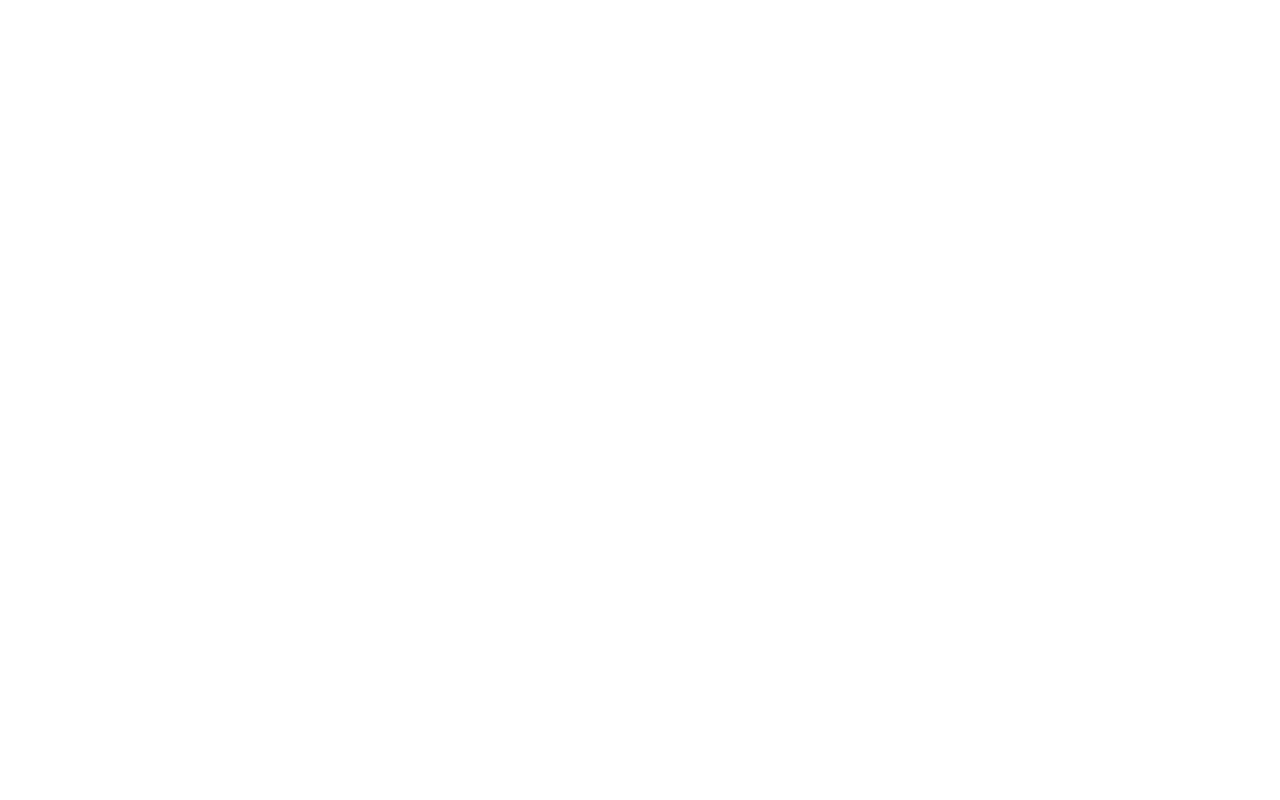
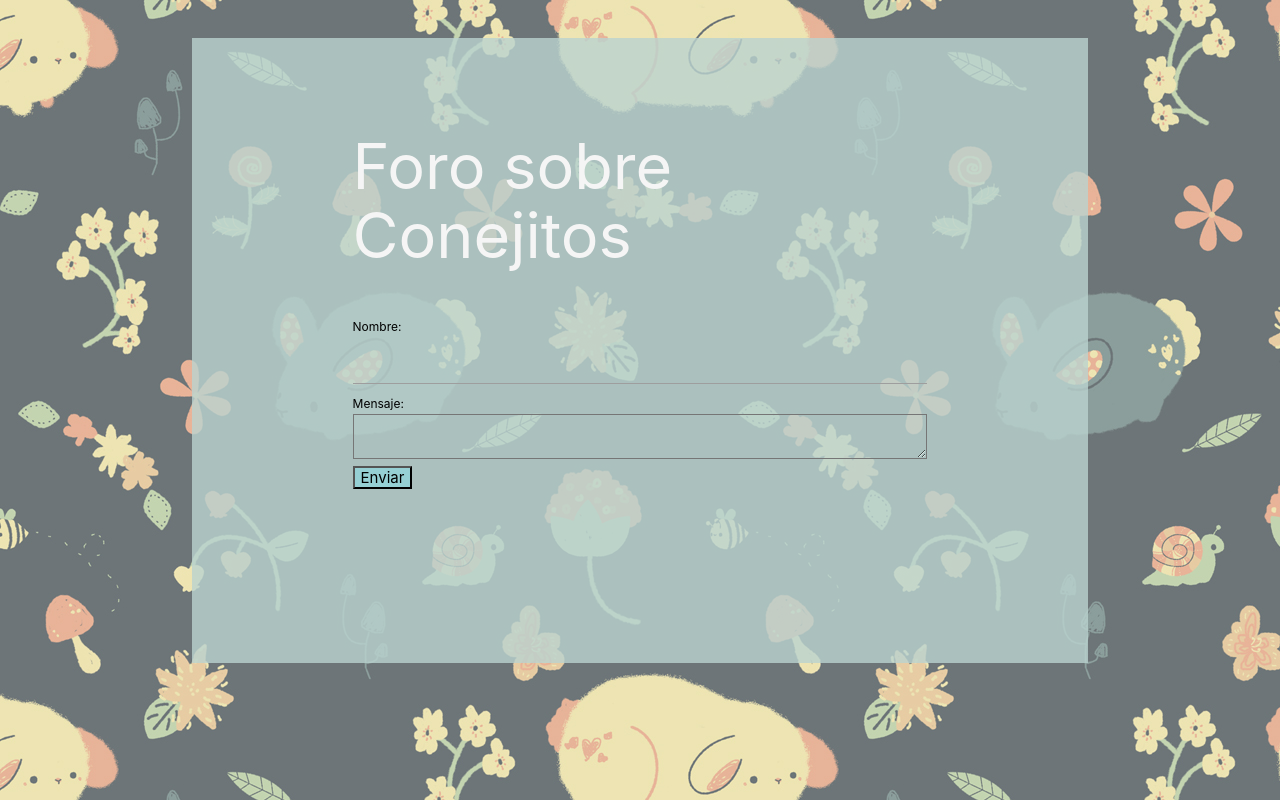
Before and after one commit to berenisser/foro-conejitos, a plain HTML site: page index.html in a window 1280 px wide. Drawn offline with nearby package versions, Linux system fonts and the light colour scheme.

Commit message:
Cambios listos

```diff
--- a/assets/css/style.css
+++ b/assets/css/style.css
@@ -0,0 +1,23 @@
+body{
+	background-image: url("../img/conejitos.jpg");
+	padding: 3% 0;
+	color: whitesmoke;
+}
+
+header, section{
+	padding: 4% 0;
+	background-color: rgba(187,212,208,0.8);
+}
+
+button{
+	background-color: rgb(150,208,212);
+	color: black;
+}
+
+label, span, p{
+	color: black;
+}
+
+span{
+	display: block;
+}
--- a/assets/js/main.js
+++ b/assets/js/main.js
@@ -0,0 +1,12 @@
+$(document).ready(function(){
+	$("button").click(function(e){
+		e.preventDefault();
+		var name = $("#nombre").val();
+		var message = $("#mensaje").val();
+		if(name == "" && message == ""){
+			alert("Debes escribir tu nombre y mensaje");
+		}else{
+			$("#comentarios").append('<div><span class="center-align">' + name + '</span><p class="center-align">'+ message+'</p></div>');
+		}
+	})
+})
--- a/index.html
+++ b/index.html
@@ -5,11 +5,37 @@
 	<title>Foro Conejitos</title>
 	<meta name="viewport" content="width=device-width, user-scalable=no, initial-scale=1.0, maximum-scale=1.0, minimum-scale=1.0">
 	<link rel="stylesheet" href="https://cdnjs.cloudflare.com/ajax/libs/materialize/0.99.0/css/materialize.min.css">
-
+	<link rel="stylesheet" href="assets/css/style.css">
 </head>
 <body>
+	<header class="container">
+		<div class="row">
+			<div class="col offset-s2 s8">
+				<h1>Foro sobre Conejitos</h1>
+			</div>
+		</div>
+		<div class="row">
+			<div class="col offset-s2 s8">
+				<form action="">
+					<label>Nombre: </label>
+					<input type="text" id="nombre">
+					<label>Mensaje: </label>
+					<textarea id="mensaje"></textarea>
+					<button>Enviar</button>
+				</form>
+			</div>
+		</div>
+	</header>
 
+	<section class="container">
+		<div class="col offset-s3 s6">
+			<div id="comentarios">
 
+			</div>
+		</div>
+	</section>
+
+	<script src="https://ajax.googleapis.com/ajax/libs/jquery/3.2.1/jquery.min.js"></script>
 	<script src="https://cdnjs.cloudflare.com/ajax/libs/materialize/0.99.0/js/materialize.min.js"></script>
 	<script src="assets/js/main.js"></script>
 </body>
```
